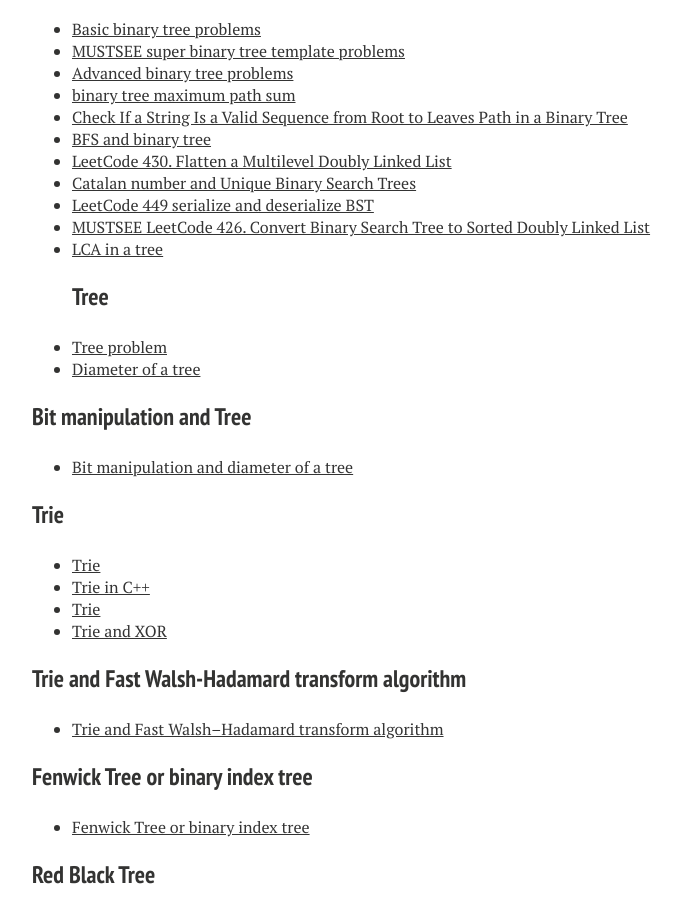
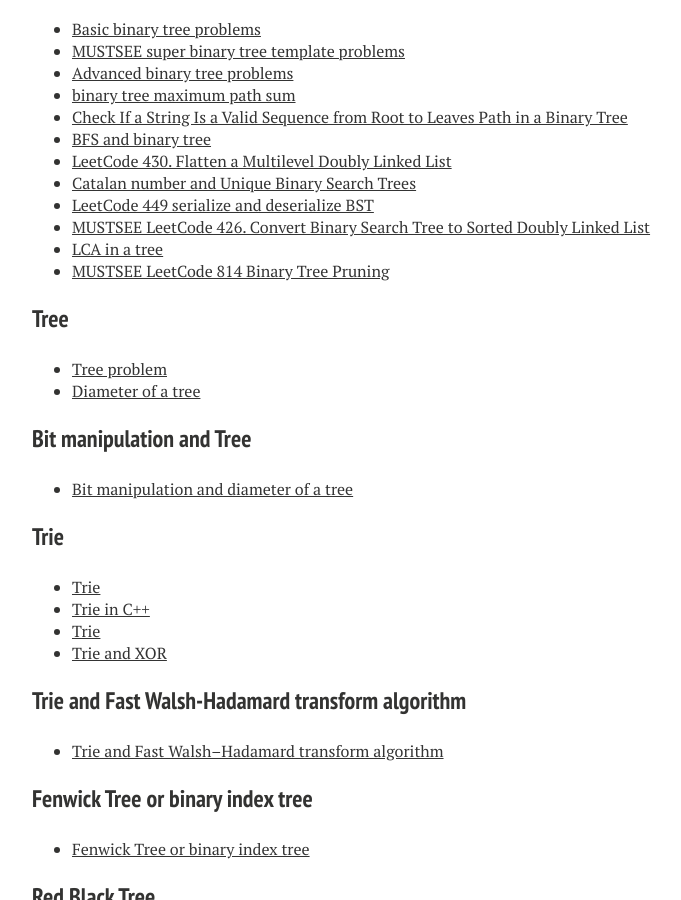
Before and after one commit to xiaokeshen/xiaokeshen.github.io, a Jekyll site: the page built from SoftwareEngineering/index.md, in a window 1280 px wide and 900 px high, scrolled down 11527 px. Shown: the whole window, without its empty margins (288-969 px from the left). Built offline with Jekyll 4.4.1, drawn with Linux system fonts in a browser that asks for light colours; nearby versions of some CDN libraries.

Commit message:
Add one article

```diff
--- a/SoftwareEngineering/index.md
+++ b/SoftwareEngineering/index.md
@@ -390,6 +390,8 @@
 - [LeetCode 449 serialize and deserialize BST](https://medium.com/@jim.morris.shen/lc-449-serialize-and-deserialize-bst-92f79bd55a0c)
 - [MUSTSEE LeetCode 426. Convert Binary Search Tree to Sorted Doubly Linked List](https://jimmy-shen.medium.com/leetcode-426-convert-binary-search-tree-to-sorted-doubly-linked-list-5f66b3a143a8)
 - [LCA in a tree](https://jimmy-shen.medium.com/lca-in-a-tree-3c253c825172)
+- [MUSTSEE LeetCode 814 Binary Tree Pruning](https://jimmy-shen.medium.com/a-nice-binary-tree-problem-by-using-recursion-59cf4f6d7dd1)
+
 ### Tree
 - [Tree problem](https://medium.com/@jim.morris.shen/tree-problem-54cc95adf0e8?sk=80c116c4ad164a3ff07bbe098509f857)
 - [Diameter of a tree](https://medium.com/@jim.morris.shen/diameter-of-tree-cd2b77abf4a1?source=friends_link&sk=3a4fdf2cbd8a187581354ecf47cff07b)
```
